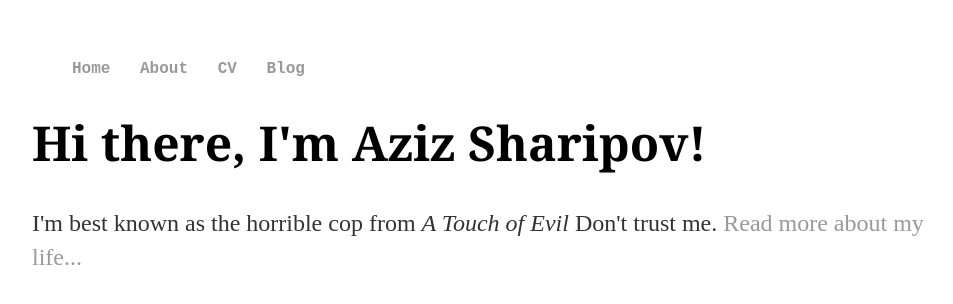
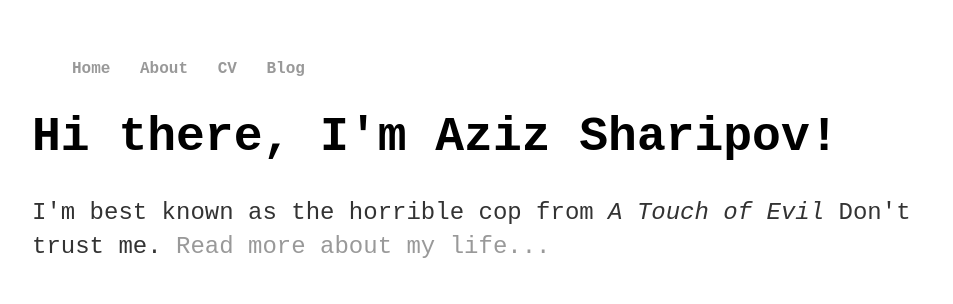
Before and after one commit to gagaception/gagaception.github.io, a Jekyll site: the page built from index.html, in a window 1280 px wide. Shown: the top 304 px of the page, without its empty margins (160-1113 px from the left). Built offline with Jekyll 4.4.1, drawn with Linux system fonts in a browser that asks for light colours.

Commit message:
changed font

```diff
--- a/css/main.css
+++ b/css/main.css
@@ -1,6 +1,7 @@
 body {
     margin: 60px auto;
     width: 70%;
+    font-family:"Courier New", Courier, "Lucida Sans Typewriter", "Lucida Typewriter", monospace;
 }
 nav ul, footer ul {
 
@@ -24,7 +25,7 @@
 }
 h1 {
     font-size: 3em;
-    font-family:"nyt-cheltenham",georgia,"times new roman",times,serif;
+    font-family:"Courier New", Courier, "Lucida Sans Typewriter", "Lucida Typewriter", monospace;
 }
 p, ol li {
     font-size: 1.5em;
```
